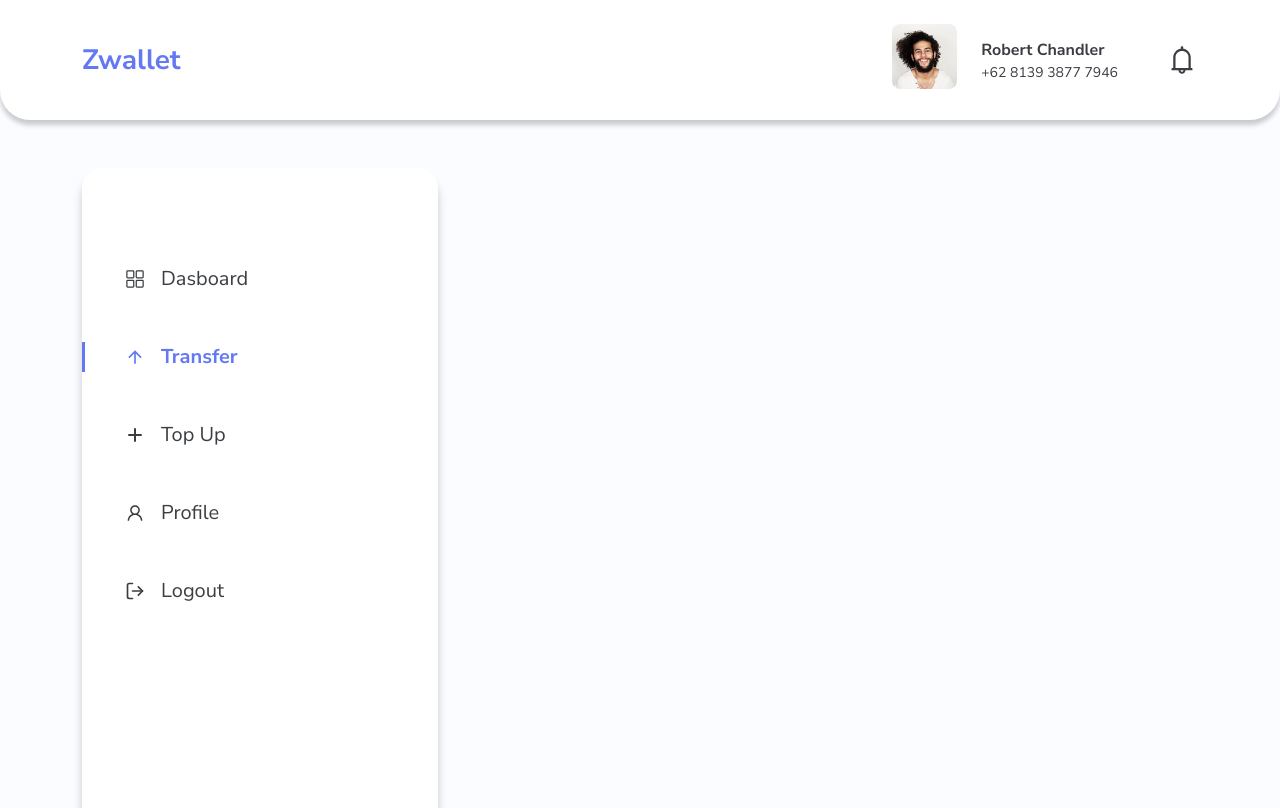
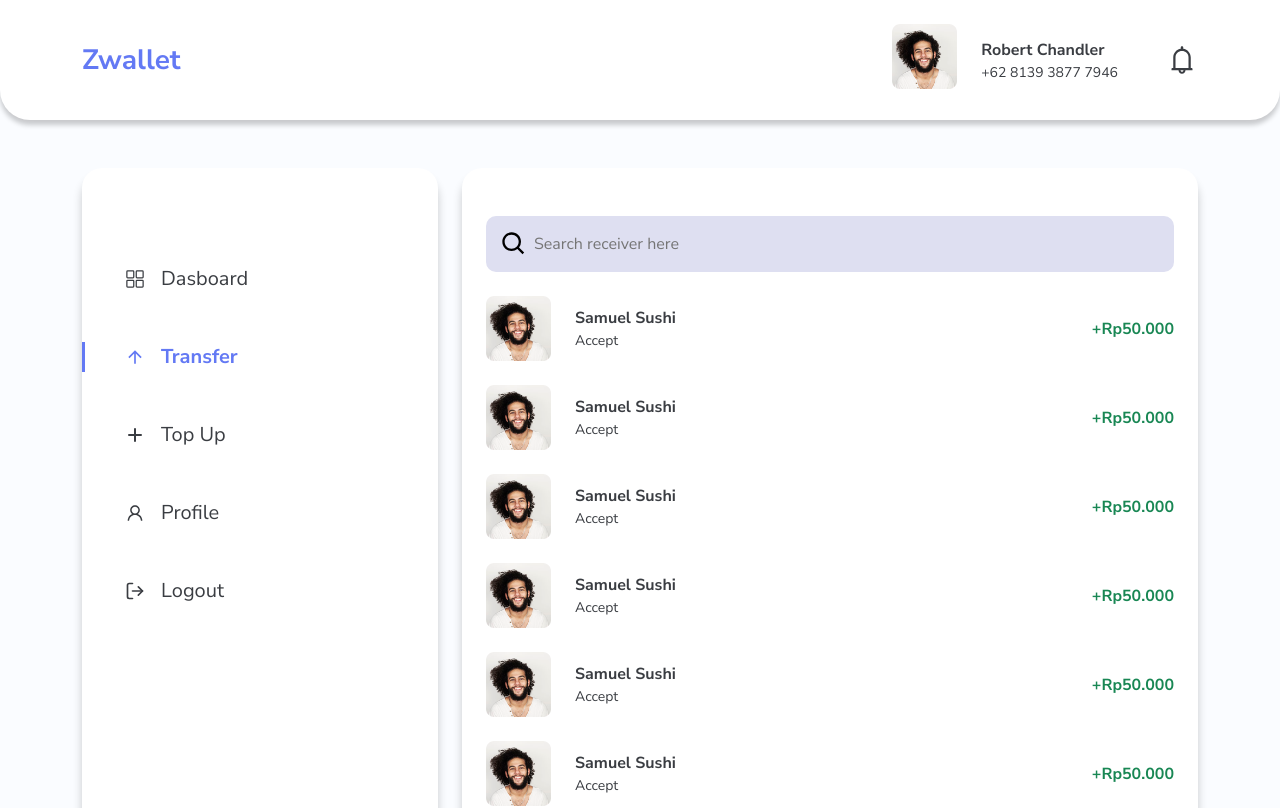
Before and after one commit to DanangFirmantara/fw5-nextjs-beginner, a Next.js app: page /transfer in a window 1280 px wide. Shown: the top 808 px of the page. Built offline with nearby package versions, Linux system fonts and the light colour scheme.

Commit message:
feat : transfer

```diff
--- a/components/SidebarUser.js
+++ b/components/SidebarUser.js
@@ -15,7 +15,7 @@ const SidebarUser = () => {
 	useEffect(()=>{
 		if(router.pathname === '/history'){
 			router.pathname = '/home'
-		} else{
+		} 	else{
 			setActive(router.pathname)
 		}
 	},[router.pathname])
--- a/pages/history.js
+++ b/pages/history.js
@@ -8,7 +8,7 @@ import Image from 'next/image'
 const History = () => {
 	return (
 		<>
-		{/* history */}
+			{/* history */}
 			<NavbarUser />
 			<Container className='vh-100'>
 				<Row className='mt-5'>
--- a/pages/transfer.js
+++ b/pages/transfer.js
@@ -3,6 +3,8 @@ import { Row, Col, Container } from 'react-bootstrap'
 import FooterUser from '../components/FooterUser'
 import NavbarUser from '../components/NavbarUser'
 import SidebarUser from '../components/SidebarUser'
+import Image from 'next/image'
+import { BiSearch } from 'react-icons/bi'
 const Transfer = () => {
 	return (
 		<>
@@ -13,6 +15,91 @@ const Transfer = () => {
 						<SidebarUser />
 					</Col>
 					<Col>
+						<div className='bg-white shadow-dark rounded-2 sidebar-user'>
+							<Container className='py-5'>
+								<div className='d-flex justify-content-between align-items-center w-100 '>
+									<form className='w-100 d-flex position-relative align-items-center'>
+										<input placeholder='Search receiver here' className='bg-pallet-4 rounded px-5 py-3 border-0 text-muted w-100 input'/>
+										<button className='position-absolute border-0 bg-none' type='submit'>
+											<BiSearch className='fs-3 ms-2'/>
+										</button>
+									</form>
+								</div>
+								<div className='d-flex justify-content-between align-items-center my-4'>
+									<div className='d-flex align-items-center'>
+										<Image src='/images/1.png' alt='user' width={65} height={65} />
+										<div className='ms-4'>
+											<div className='fw-bold fs-7'>Samuel Sushi</div>
+											<div className='fs-8'>Accept</div>
+										</div>
+									</div>
+									<div className='text-success fw-bold fs-7'>
+											+Rp50.000
+									</div>
+								</div>
+								<div className='d-flex justify-content-between align-items-center my-4'>
+									<div className='d-flex align-items-center '>
+										<Image src='/images/1.png' alt='user' width={65} height={65} />
+										<div className='ms-4'>
+											<div className='fw-bold fs-7'>Samuel Sushi</div>
+											<div className='fs-8'>Accept</div>
+										</div>
+									</div>
+									<div className='text-success fw-bold fs-7'>
+											+Rp50.000
+									</div>
+								</div>
+								<div className='d-flex justify-content-between align-items-center my-4'>
+									<div className='d-flex align-items-center'>
+										<Image src='/images/1.png' alt='user' width={65} height={65} />
+										<div className='ms-4'>
+											<div className='fw-bold fs-7'>Samuel Sushi</div>
+											<div className='fs-8'>Accept</div>
+										</div>
+									</div>
+									<div className='text-success fw-bold fs-7'>
+											+Rp50.000
+									</div>
+								</div>
+								<div className='d-flex justify-content-between align-items-center my-4'>
+									<div className='d-flex align-items-center'>
+										<Image src='/images/1.png' alt='user' width={65} height={65} />
+										<div className='ms-4'>
+											<div className='fw-bold fs-7'>Samuel Sushi</div>
+											<div className='fs-8'>Accept</div>
+										</div>
+									</div>
+									<div className='text-success fw-bold fs-7'>
+											+Rp50.000
+									</div>
+								</div>
+								<div className='d-flex justify-content-between align-items-center my-4'>
+									<div className='d-flex align-items-center'>
+										<Image src='/images/1.png' alt='user' width={65} height={65} />
+										<div className='ms-4'>
+											<div className='fw-bold fs-7'>Samuel Sushi</div>
+											<div className='fs-8'>Accept</div>
+										</div>
+									</div>
+									<div className='text-success fw-bold fs-7'>
+											+Rp50.000
+									</div>
+								</div>
+								<div className='d-flex justify-content-between align-items-center my-4'>
+									<div className='d-flex align-items-center'>
+										<Image src='/images/1.png' alt='user' width={65} height={65} />
+										<div className='ms-4'>
+											<div className='fw-bold fs-7'>Samuel Sushi</div>
+											<div className='fs-8'>Accept</div>
+										</div>
+									</div>
+									<div className='text-success fw-bold fs-7'>
+											+Rp50.000
+									</div>
+								</div>
+							</Container>
+
+						</div>
 					</Col>
 				</Row>
 			</Container>
--- a/styles/globals.css
+++ b/styles/globals.css
@@ -65,6 +65,9 @@ a {
   background-repeat: no-repeat;
   background-size: cover;
 }
+input:focus{
+	outline: unset;
+}
 .input{
 	width: 100%;
 	border: none;
@@ -126,3 +129,6 @@ a {
 .bg-transparent{
 	background-color: rgba(255,255,255,0.2) !important;
 }
+.bg-none{
+	background-color: transparent;
+}
```
Also changed, not shown: pages/transfer/[id].js (added, +61 -0 lines).
